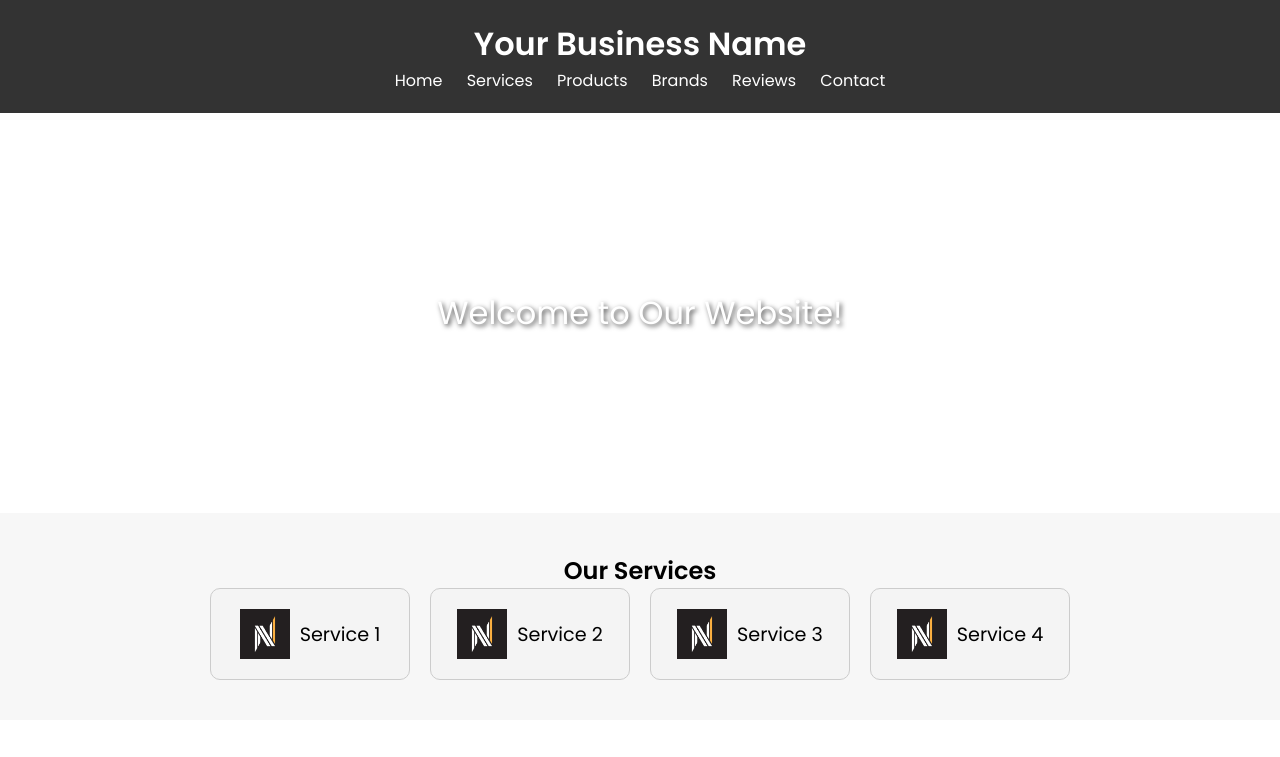
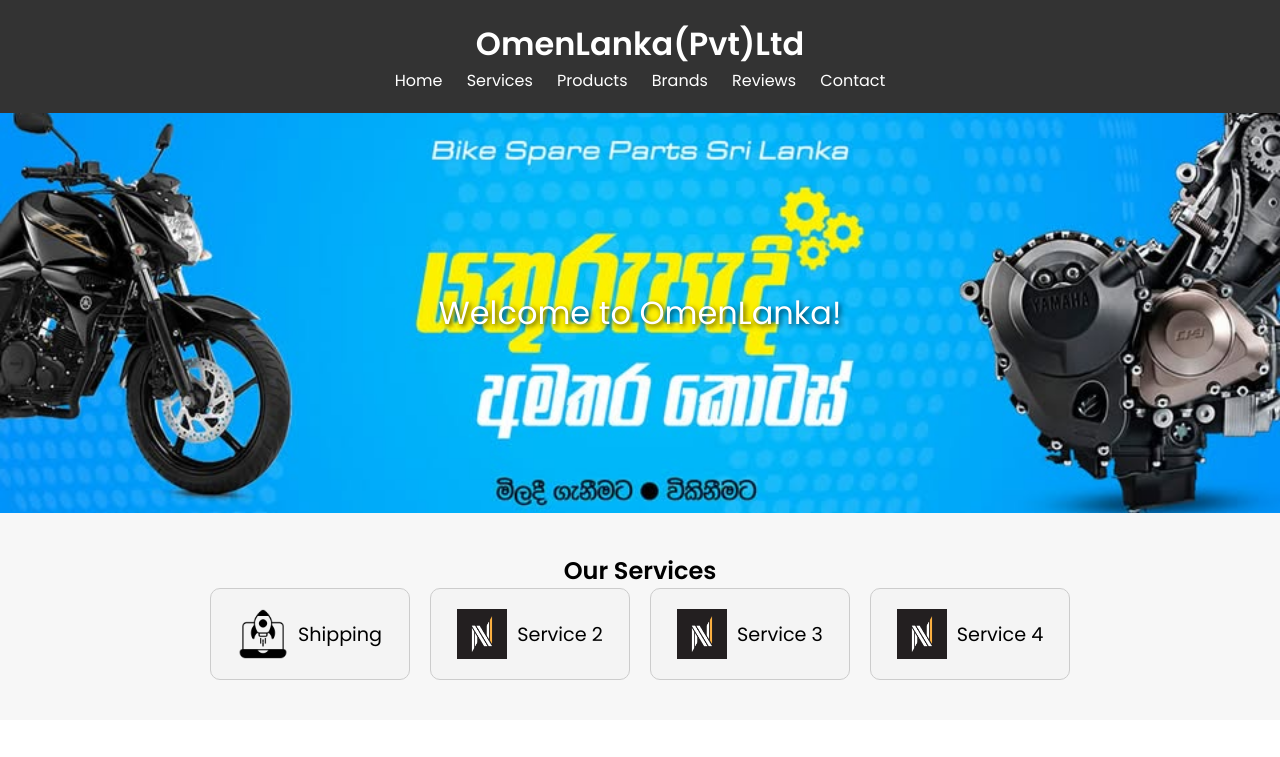
Before and after one commit to NaweenKanishka/spare-part-shop-website, a plain HTML site: page index.html in a window 1280 px wide. Shown: the top 757 px of the page. Drawn offline with Linux system fonts and the light colour scheme.

Commit message:
new changes

```diff
--- a/index.html
+++ b/index.html
@@ -80,7 +80,7 @@
       background-color: #fff8e1;
     }
     .welcome {
-      background: url('welcome-image.jpg') no-repeat center center/cover;
+      background: url('394633848_3625629091095899_8998149328879437735_n.jpg') no-repeat center center/cover;
       height: 400px;
       color: white;
       display: flex;
@@ -132,6 +132,7 @@
       font-size: 1.1em;
       line-height: 1.8em;
     }
+
     @keyframes fadeIn {
       from { opacity: 0; }
       to { opacity: 1; }
@@ -204,7 +205,7 @@
 <body>
   <header>
     <div class="container">
-      <h1>Your Business Name</h1>
+      <h1>OmenLanka(Pvt)Ltd</h1>
       <nav>
         <a href="#welcome">Home</a>
         <a href="#services">Services</a>
@@ -218,13 +219,15 @@
 
   <div class="container">
     <section id="welcome" class="welcome">
-      <div>Welcome to Our Website!</div>
+      <div>
+        <p>Welcome to OmenLanka!</p>
+      </div>
     </section>
 
     <section id="services">
       <h2 style="text-align:center">Our Services</h2>
       <div class="services">
-        <div class="service-box"><img src="My first  logo-01.png" alt="">Service 1</div>
+        <div class="service-box"><img src="startup.png" alt="">Shipping</div>
         <div class="service-box"><img src="My first  logo-01.png" alt="">Service 2</div>
         <div class="service-box"><img src="My first  logo-01.png" alt="">Service 3</div>
         <div class="service-box"><img src="My first  logo-01.png" alt="">Service 4</div>
```
Also changed, not shown: 394633848_3625629091095899_8998149328879437735_n.jpg (added), customer-support.png (added), startup.png (added), 1 other file.
